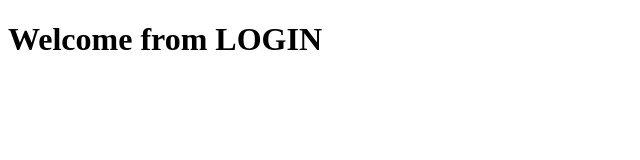
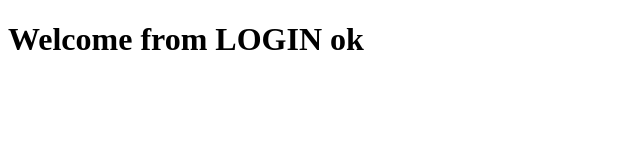
Before and after one commit to mernstackproject/practiec, a website: page index.html in a window 1280 px wide. Shown: the full height of the page, 0-640 px from the left. Drawn offline with Linux system fonts and the light colour scheme.

Commit message:
index.html

```diff
--- a/index.html
+++ b/index.html
@@ -6,6 +6,6 @@
     <title>Document</title>
 </head>
 <body>
-    <h1>Welcome from LOGIN</h1>
+    <h1>Welcome from LOGIN ok</h1>
 </body>
 </html>
```
